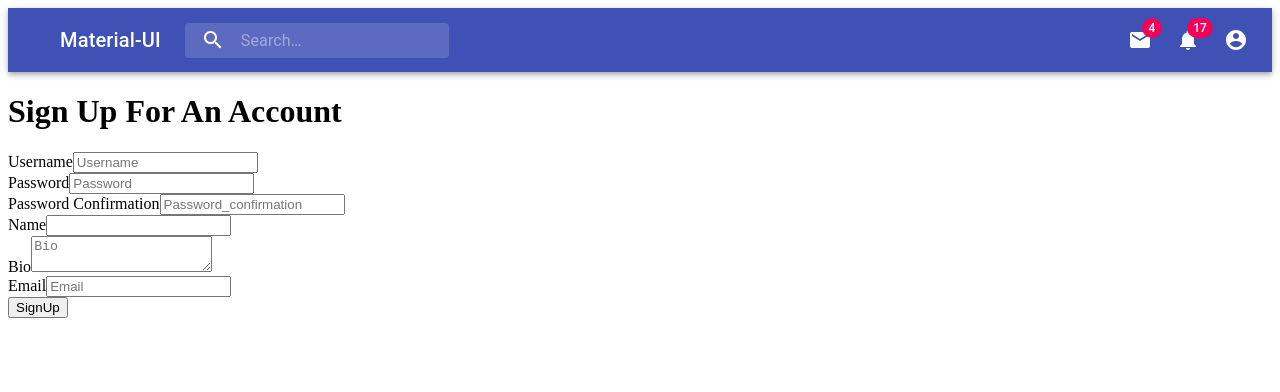
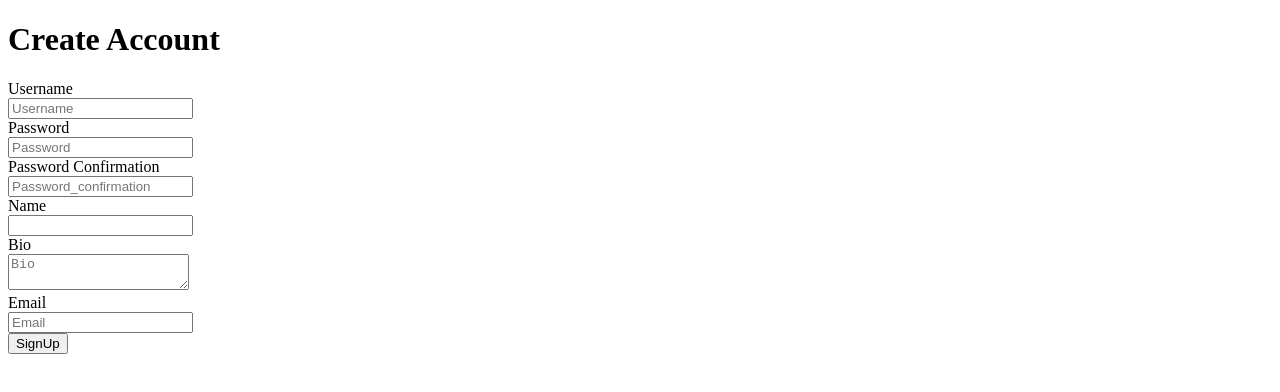
Before and after one commit to jolouie7/webuy-frontend, a React (Create React App) app: page /signup in a window 1280 px wide. Shown: the top 392 px of the page. Built offline with nearby package versions, Linux system fonts and the light colour scheme.

Commit message:
finish redirecting from logout

```diff
--- a/package.json
+++ b/package.json
@@ -13,6 +13,7 @@
     "react-dom": "^16.12.0",
     "react-redux": "^7.1.3",
     "react-router-dom": "^5.1.2",
+    "react-router-redux": "^4.0.8",
     "react-scripts": "3.3.1",
     "redux": "^4.0.5",
     "redux-thunk": "^2.3.0",
--- a/src/App.js
+++ b/src/App.js
@@ -1,6 +1,8 @@
 import React, { Component } from 'react'
-import { BrowserRouter as Router, Route, Redirect, Switch } from 'react-router-dom';
+// import { push, syncHistoryWithStore } from "react-router-redux";
+import { BrowserRouter as Router, Route, Switch, withRouter } from 'react-router-dom';
 import { connect } from "react-redux";
+import {compose} from "redux";
 // import NavBar from "./containers/navBar";
 import SignUp from "./components/signUp";
 import SignIn from "./components/signIn";
@@ -8,6 +10,7 @@ import HomePage from "./components/HomePage";
 import getUser from "./actions/getUser"
 import logout from "./actions/logout"
 import NavBar from "./containers/navBar";
+import SignOut from "./components/signOut"
 
 class App extends Component {
   // constructor(props) {
@@ -46,14 +49,15 @@ class App extends Component {
     // Remove the token from localStorage
     localStorage.removeItem("token");
     // Remove the user object from the Redux store
-    this.props.logout();
+    // debugger
+    this.props.logout(this.props.history);
+    console.log(this.props.history)
   };
 
   render() {
     return (
-      <Router>
       <div>
-          <NavBar />
+        {/* <Route render={props => <NavBar {...props}/>} /> */}
         <Switch>
           <Route exact path="/" render={props => <HomePage {...props} />} />
           <Route
@@ -71,8 +75,8 @@ class App extends Component {
         {Object.keys(this.props.currentUser).length !== 0 ? (
           <button onClick={this.handleClick}>Log Out</button>
         ) : null}
+        {/* <SignOut onClick={this.handleClick}/> */}
       </div>
-      </Router>
     );
   }
 }
@@ -83,7 +87,7 @@ const mapStateToProps = state => ({
 
 const mapDispatchToProps = dispatch => ({
   getUser: () => dispatch(getUser()),
-  logout: () => dispatch(logout())
+  logout: (history) => dispatch(logout(history))
 });
 
-export default connect(mapStateToProps, mapDispatchToProps)(App);
+export default compose(withRouter,connect(mapStateToProps, mapDispatchToProps))(App);
--- a/src/actions/getUser.js
+++ b/src/actions/getUser.js
@@ -1,4 +1,3 @@
-
 const getUser = () => {
   return dispatch => {
     const token = localStorage.token;
--- a/src/components/HomePage.js
+++ b/src/components/HomePage.js
@@ -1,5 +1,6 @@
 import React, { Component } from 'react'
 import { connect } from "react-redux";
+import {Link} from "react-router-dom";
 
 class HomePage extends Component {
   render() {
@@ -7,7 +8,8 @@ class HomePage extends Component {
     console.log(this.props.currentUser);
     return (
       <div>
-        <p> Hi, {this.props.currentUser.name}</p>
+        { this.props.currentUser.name ? <p> Hi, {this.props.currentUser.name}</p> : <Link to="/signin">SignIn</Link> }
+        {/* <p> Hi, {this.props.currentUser.name}</p> */}
         {/* {console.log(this.props.currentUser)} */}
       </div>
     );
--- /dev/null
+++ b/src/components/signOut.js
@@ -0,0 +1,27 @@
+// import React, { PureComponent } from "react";
+// import { withRouter } from "react-router-dom";
+
+// class PassToMeMyRouterHistory extends PureComponent {
+
+//   redirectToSignIn = () => {
+//     const { history } = this.props;
+//     if (history) {
+//       // event.preventDefault();
+//       localStorage.removeItem("token");
+//       history.push("/signin")
+//     };
+//   };
+
+//   render() {
+//     const { history } = this.props;
+//     console.log("hiasd")
+
+//     return history ? (
+//       <div onClick={this.redirectToSignIn}>Sign Out</div>
+//     ) : (
+//       <div>Oh, we did not get pathname! 🤔</div>
+//     );
+//   }
+// }
+
+// export default withRouter(PassToMeMyRouterHistory);
--- a/src/components/signUp.js
+++ b/src/components/signUp.js
@@ -2,6 +2,7 @@ import React, { Component } from "react";
 import { connect } from "react-redux";
 // import { userPostFetch } from "../redux/actions";
 import signUp from "../actions/signUp";
+import "../styles/SignUpStyle.css"
 
 class Signup extends Component {
   state = {
@@ -26,12 +27,18 @@ class Signup extends Component {
   // };
 
   render() {
-    console.log(this.props)
+    // console.log(this.props)
     return (
-      <form onSubmit={(e) => { this.props.signUp(e, this.state, this.props.history) }}>
-        <h1>Sign Up For An Account</h1>
+      <div>
+        <form
+          onSubmit={e => {
+            this.props.signUp(e, this.state, this.props.history);
+          }}
+        >
+          <h1>Create Account</h1>
 
           <label>Username</label>
+          <br />
           <input
             name="username"
             placeholder="Username"
@@ -41,6 +48,7 @@ class Signup extends Component {
           <br />
 
           <label>Password</label>
+          <br />
           <input
             type="password"
             name="password"
@@ -51,6 +59,7 @@ class Signup extends Component {
           <br />
 
           <label>Password Confirmation</label>
+          <br />
           <input
             type="password"
             name="password_confirmation"
@@ -61,6 +70,7 @@ class Signup extends Component {
           <br />
 
           <label>Name</label>
+          <br />
           <input
             name="name"
             value={this.state.name}
@@ -69,6 +79,7 @@ class Signup extends Component {
           <br />
 
           <label>Bio</label>
+          <br />
           <textarea
             name="bio"
             placeholder="Bio"
@@ -78,6 +89,7 @@ class Signup extends Component {
           <br />
 
           <label>Email</label>
+          <br />
           <input
             name="email"
             placeholder="Email"
@@ -88,6 +100,7 @@ class Signup extends Component {
 
           <input type="submit" value="SignUp" />
         </form>
+      </div>
     );
   }
 }
--- a/src/containers/navBar.js
+++ b/src/containers/navBar.js
@@ -1,230 +1,240 @@
-import React from "react";
-import { fade, makeStyles } from "@material-ui/core/styles";
-import AppBar from "@material-ui/core/AppBar";
-import Toolbar from "@material-ui/core/Toolbar";
-import IconButton from "@material-ui/core/IconButton";
-import Typography from "@material-ui/core/Typography";
-import InputBase from "@material-ui/core/InputBase";
-import Badge from "@material-ui/core/Badge";
-import MenuItem from "@material-ui/core/MenuItem";
-import Menu from "@material-ui/core/Menu";
-// import MenuIcon from "@material-ui/icons/Menu";
-import SearchIcon from "@material-ui/icons/Search";
-import AccountCircle from "@material-ui/icons/AccountCircle";
-import MailIcon from "@material-ui/icons/Mail";
-import NotificationsIcon from "@material-ui/icons/Notifications";
-import MoreIcon from "@material-ui/icons/MoreVert";
+// import React from "react";
+// import { fade, makeStyles } from "@material-ui/core/styles";
+// import AppBar from "@material-ui/core/AppBar";
+// import Toolbar from "@material-ui/core/Toolbar";
+// import IconButton from "@material-ui/core/IconButton";
+// import Typography from "@material-ui/core/Typography";
+// import InputBase from "@material-ui/core/InputBase";
+// import Badge from "@material-ui/core/Badge";
+// import MenuItem from "@material-ui/core/MenuItem";
+// import Menu from "@material-ui/core/Menu";
+// // import MenuIcon from "@material-ui/icons/Menu";
+// import SearchIcon from "@material-ui/icons/Search";
+// import AccountCircle from "@material-ui/icons/AccountCircle";
+// import MailIcon from "@material-ui/icons/Mail";
+// import NotificationsIcon from "@material-ui/icons/Notifications";
+// import MoreIcon from "@material-ui/icons/MoreVert";
 
-const useStyles = makeStyles(theme => ({
-  grow: {
-    flexGrow: 1
-  },
-  menuButton: {
-    marginRight: theme.spacing(2)
-  },
-  title: {
-    display: "none",
-    [theme.breakpoints.up("sm")]: {
-      display: "block"
-    }
-  },
-  search: {
-    position: "relative",
-    borderRadius: theme.shape.borderRadius,
-    backgroundColor: fade(theme.palette.common.white, 0.15),
-    "&:hover": {
-      backgroundColor: fade(theme.palette.common.white, 0.25)
-    },
-    marginRight: theme.spacing(2),
-    marginLeft: 0,
-    width: "100%",
-    [theme.breakpoints.up("sm")]: {
-      marginLeft: theme.spacing(3),
-      width: "auto"
-    }
-  },
-  searchIcon: {
-    width: theme.spacing(7),
-    height: "100%",
-    position: "absolute",
-    pointerEvents: "none",
-    display: "flex",
-    alignItems: "center",
-    justifyContent: "center"
-  },
-  inputRoot: {
-    color: "inherit"
-  },
-  inputInput: {
-    padding: theme.spacing(1, 1, 1, 7),
-    transition: theme.transitions.create("width"),
-    width: "100%",
-    [theme.breakpoints.up("md")]: {
-      width: 200
-    }
-  },
-  sectionDesktop: {
-    display: "none",
-    [theme.breakpoints.up("md")]: {
-      display: "flex"
-    }
-  },
-  sectionMobile: {
-    display: "flex",
-    [theme.breakpoints.up("md")]: {
-      display: "none"
-    }
-  }
-}));
+//   // // This handleClick is for logging out. Maybe change the name of this event handler
+//   // const handleClick = event => {
+//   //   event.preventDefault();
+//   //   // Remove the token from localStorage
+//   //   localStorage.removeItem("token");
+//   //   // Remove the user object from the Redux store
+//   //   props.logout(props.history);
+//   //   console.log(props.history)
+//   // };
 
-export default function PrimarySearchAppBar() {
-  const classes = useStyles();
-  const [anchorEl, setAnchorEl] = React.useState(null);
-  const [mobileMoreAnchorEl, setMobileMoreAnchorEl] = React.useState(null);
+// const useStyles = makeStyles(theme => ({
+//   grow: {
+//     flexGrow: 1
+//   },
+//   menuButton: {
+//     marginRight: theme.spacing(2)
+//   },
+//   title: {
+//     display: "none",
+//     [theme.breakpoints.up("sm")]: {
+//       display: "block"
+//     }
+//   },
+//   search: {
+//     position: "relative",
+//     borderRadius: theme.shape.borderRadius,
+//     backgroundColor: fade(theme.palette.common.white, 0.15),
+//     "&:hover": {
+//       backgroundColor: fade(theme.palette.common.white, 0.25)
+//     },
+//     marginRight: theme.spacing(2),
+//     marginLeft: 0,
+//     width: "100%",
+//     [theme.breakpoints.up("sm")]: {
+//       marginLeft: theme.spacing(3),
+//       width: "auto"
+//     }
+//   },
+//   searchIcon: {
+//     width: theme.spacing(7),
+//     height: "100%",
+//     position: "absolute",
+//     pointerEvents: "none",
+//     display: "flex",
+//     alignItems: "center",
+//     justifyContent: "center"
+//   },
+//   inputRoot: {
+//     color: "inherit"
+//   },
+//   inputInput: {
+//     padding: theme.spacing(1, 1, 1, 7),
+//     transition: theme.transitions.create("width"),
+//     width: "100%",
+//     [theme.breakpoints.up("md")]: {
+//       width: 200
+//     }
+//   },
+//   sectionDesktop: {
+//     display: "none",
+//     [theme.breakpoints.up("md")]: {
+//       display: "flex"
+//     }
+//   },
+//   sectionMobile: {
+//     display: "flex",
+//     [theme.breakpoints.up("md")]: {
+//       display: "none"
+//     }
+//   }
+// }));
 
-  const isMenuOpen = Boolean(anchorEl);
-  const isMobileMenuOpen = Boolean(mobileMoreAnchorEl);
+// export default function PrimarySearchAppBar() {
+//   const classes = useStyles();
+//   const [anchorEl, setAnchorEl] = React.useState(null);
+//   const [mobileMoreAnchorEl, setMobileMoreAnchorEl] = React.useState(null);
 
-  const handleProfileMenuOpen = event => {
-    setAnchorEl(event.currentTarget);
-  };
+//   const isMenuOpen = Boolean(anchorEl);
+//   const isMobileMenuOpen = Boolean(mobileMoreAnchorEl);
 
-  const handleMobileMenuClose = () => {
-    setMobileMoreAnchorEl(null);
-  };
+//   const handleProfileMenuOpen = event => {
+//     setAnchorEl(event.currentTarget);
+//   };
 
-  const handleMenuClose = () => {
-    setAnchorEl(null);
-    handleMobileMenuClose();
-  };
+//   const handleMobileMenuClose = () => {
+//     setMobileMoreAnchorEl(null);
+//   };
 
-  const handleMobileMenuOpen = event => {
-    setMobileMoreAnchorEl(event.currentTarget);
-  };
+//   const handleMenuClose = () => {
+//     setAnchorEl(null);
+//     handleMobileMenuClose();
+//   };
 
-  const menuId = "primary-search-account-menu";
-  const renderMenu = (
-    <Menu
-      anchorEl={anchorEl}
-      anchorOrigin={{ vertical: "top", horizontal: "right" }}
-      id={menuId}
-      keepMounted
-      transformOrigin={{ vertical: "top", horizontal: "right" }}
-      open={isMenuOpen}
-      onClose={handleMenuClose}
-    >
-      <MenuItem onClick={handleMenuClose}>Profile</MenuItem>
-      <MenuItem onClick={handleMenuClose}>My account</MenuItem>
-    </Menu>
-  );
+//   const handleMobileMenuOpen = event => {
+//     setMobileMoreAnchorEl(event.currentTarget);
+//   };
 
-  const mobileMenuId = "primary-search-account-menu-mobile";
-  const renderMobileMenu = (
-    <Menu
-      anchorEl={mobileMoreAnchorEl}
-      anchorOrigin={{ vertical: "top", horizontal: "right" }}
-      id={mobileMenuId}
-      keepMounted
-      transformOrigin={{ vertical: "top", horizontal: "right" }}
-      open={isMobileMenuOpen}
-      onClose={handleMobileMenuClose}
-    >
-      <MenuItem>
-        <IconButton aria-label="show 4 new mails" color="inherit">
-          <Badge badgeContent={4} color="secondary">
-            <MailIcon />
-          </Badge>
-        </IconButton>
-        <p>Messages</p>
-      </MenuItem>
-      <MenuItem>
-        <IconButton aria-label="show 11 new notifications" color="inherit">
-          <Badge badgeContent={11} color="secondary">
-            <NotificationsIcon />
-          </Badge>
-        </IconButton>
-        <p>Notifications</p>
-      </MenuItem>
-      <MenuItem onClick={handleProfileMenuOpen}>
-        <IconButton
-          aria-label="account of current user"
-          aria-controls="primary-search-account-menu"
-          aria-haspopup="true"
-          color="inherit"
-        >
-          <AccountCircle />
-        </IconButton>
-        <p>Profile</p>
-      </MenuItem>
-    </Menu>
-  );
+//   const menuId = "primary-search-account-menu";
+//   const renderMenu = (
+//     <Menu
+//       anchorEl={anchorEl}
+//       anchorOrigin={{ vertical: "top", horizontal: "right" }}
+//       id={menuId}
+//       keepMounted
+//       transformOrigin={{ vertical: "top", horizontal: "right" }}
+//       open={isMenuOpen}
+//       onClose={handleMenuClose}
+//     >
+//       <MenuItem onClick={handleMenuClose}>Profile</MenuItem>
+//       <MenuItem onClick={handleMenuClose}>My account</MenuItem>
+//     </Menu>
+//   );
 
-  return (
-    <div className={classes.grow}>
-      <AppBar position="static">
-        <Toolbar>
-          <IconButton
-            edge="start"
-            className={classes.menuButton}
-            color="inherit"
-            aria-label="open drawer"
-          >
-            {/* <MenuIcon /> */}
-          </IconButton>
-          <Typography className={classes.title} variant="h6" noWrap>
-            Material-UI
-          </Typography>
-          <div className={classes.search}>
-            <div className={classes.searchIcon}>
-              <SearchIcon />
-            </div>
-            <InputBase
-              placeholder="Search…"
-              classes={{
-                root: classes.inputRoot,
-                input: classes.inputInput
-              }}
-              inputProps={{ "aria-label": "search" }}
-            />
-          </div>
-          <div className={classes.grow} />
-          <div className={classes.sectionDesktop}>
-            <IconButton aria-label="show 4 new mails" color="inherit">
-              <Badge badgeContent={4} color="secondary">
-                <MailIcon />
-              </Badge>
-            </IconButton>
-            <IconButton aria-label="show 17 new notifications" color="inherit">
-              <Badge badgeContent={17} color="secondary">
-                <NotificationsIcon />
-              </Badge>
-            </IconButton>
-            <IconButton
-              edge="end"
-              aria-label="account of current user"
-              aria-controls={menuId}
-              aria-haspopup="true"
-              onClick={handleProfileMenuOpen}
-              color="inherit"
-            >
-              <AccountCircle />
-            </IconButton>
-          </div>
-          <div className={classes.sectionMobile}>
-            <IconButton
-              aria-label="show more"
-              aria-controls={mobileMenuId}
-              aria-haspopup="true"
-              onClick={handleMobileMenuOpen}
-              color="inherit"
-            >
-              <MoreIcon />
-            </IconButton>
-          </div>
-        </Toolbar>
-      </AppBar>
-      {renderMobileMenu}
-      {renderMenu}
-    </div>
-  );
-}
+//   const mobileMenuId = "primary-search-account-menu-mobile";
+//   const renderMobileMenu = (
+//     <Menu
+//       anchorEl={mobileMoreAnchorEl}
+//       anchorOrigin={{ vertical: "top", horizontal: "right" }}
+//       id={mobileMenuId}
+//       keepMounted
+//       transformOrigin={{ vertical: "top", horizontal: "right" }}
+//       open={isMobileMenuOpen}
+//       onClose={handleMobileMenuClose}
+//     >
+//       <MenuItem>
+//         <IconButton aria-label="show 4 new mails" color="inherit">
+//           <Badge badgeContent={4} color="secondary">
+//             <MailIcon />
+//           </Badge>
+//         </IconButton>
+//         <p>Messages</p>
+//       </MenuItem>
+//       <MenuItem>
+//         <IconButton aria-label="show 11 new notifications" color="inherit">
+//           <Badge badgeContent={11} color="secondary">
+//             <NotificationsIcon />
+//           </Badge>
+//         </IconButton>
+//         <p>Notifications</p>
+//       </MenuItem>
+//       <MenuItem onClick={handleProfileMenuOpen}>
+//         <IconButton
+//           aria-label="account of current user"
+//           aria-controls="primary-search-account-menu"
+//           aria-haspopup="true"
+//           color="inherit"
+//         >
+//           <AccountCircle />
+//         </IconButton>
+//         <p>Profile</p>
+//       </MenuItem>
+//     </Menu>
+//   );
+
+//   return (
+//     <div className={classes.grow}>
+//       <AppBar position="static">
+//         <Toolbar>
+//           <IconButton
+//             edge="start"
+//             className={classes.menuButton}
+//             color="inherit"
+//             aria-label="open drawer"
+//           >
+//             {/* <MenuIcon /> */}
+//           </IconButton>
+//           <Typography className={classes.title} variant="h6" noWrap>
+//             Material-UI
+//           </Typography>
+//           <div className={classes.search}>
+//             <div className={classes.searchIcon}>
+//               <SearchIcon />
+//             </div>
+//             <InputBase
+//               placeholder="Search…"
+//               classes={{
+//                 root: classes.inputRoot,
+//                 input: classes.inputInput
+//               }}
+//               inputProps={{ "aria-label": "search" }}
+//             />
+//           </div>
+//           <div className={classes.grow} />
+//           <div className={classes.sectionDesktop}>
+//             <IconButton aria-label="show 4 new mails" color="inherit">
+//               <Badge badgeContent={4} color="secondary">
+//                 <MailIcon />
+//               </Badge>
+//             </IconButton>
+//             <IconButton aria-label="show 17 new notifications" color="inherit">
+//               <Badge badgeContent={17} color="secondary">
+//                 <NotificationsIcon />
+//               </Badge>
+//             </IconButton>
+//             <IconButton
+//               edge="end"
+//               aria-label="account of current user"
+//               aria-controls={menuId}
+//               aria-haspopup="true"
+//               onClick={handleProfileMenuOpen}
+//               color="inherit"
+//             >
+//               <AccountCircle />
+//             </IconButton>
+//           </div>
+//           <div className={classes.sectionMobile}>
+//             <IconButton
+//               aria-label="show more"
+//               aria-controls={mobileMenuId}
+//               aria-haspopup="true"
+//               onClick={handleMobileMenuOpen}
+//               color="inherit"
+//             >
+//               <MoreIcon />
+//             </IconButton>
+//           </div>
+//         </Toolbar>
+//       </AppBar>
+//       {renderMobileMenu}
+//       {renderMenu}
+//     </div>
+//   );
+// }
--- a/src/index.js
+++ b/src/index.js
@@ -7,6 +7,7 @@ import rootReducer from "./reducers/rootReducer";
 import { createStore, applyMiddleware, compose } from "redux";
 import { Provider } from "react-redux";
 import thunk from "redux-thunk";
+import { BrowserRouter as Router } from 'react-router-dom';
 
 // This allows you to use Redux dev tools
 const composeEnhancers = window.__REDUX_DEVTOOLS_EXTENSION_COMPOSE__ || compose;
@@ -18,7 +19,9 @@ const store = createStore(
 
 ReactDOM.render(
   <Provider store={store}>
-    <App />
+    <Router>
+      <App />
+    </Router>
   </Provider>,
   document.getElementById("root")
 );
--- /dev/null
+++ b/src/styles/SignUpStyle.css
@@ -0,0 +1,3 @@
+* {
+  position: relative;
+}
```
Also changed, not shown: src/actions/logout.js (+4 -3 lines), 1 other file (tests, documents, lock files or other folders). Lines whose indentation alone changed are shown as unchanged.
